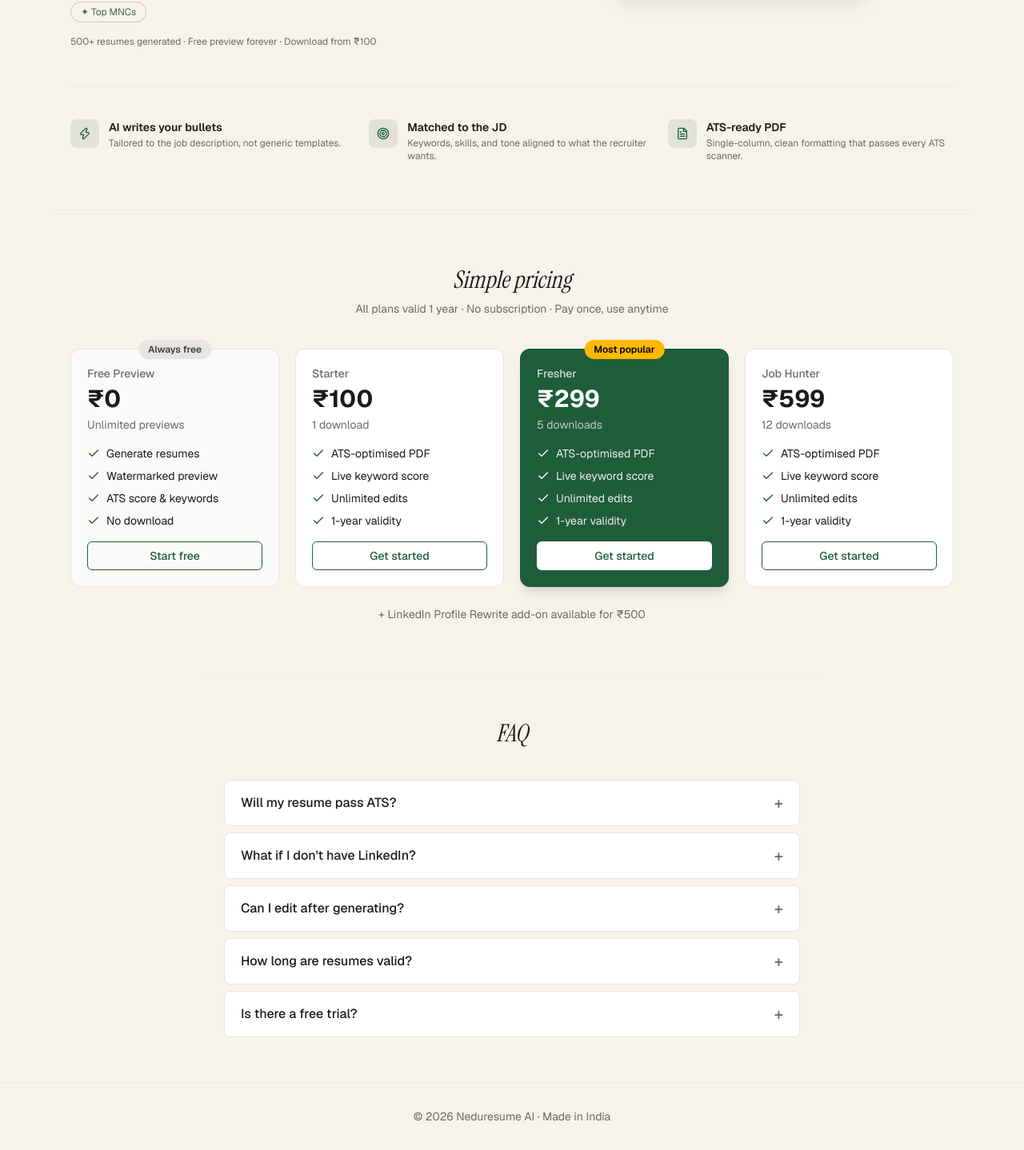
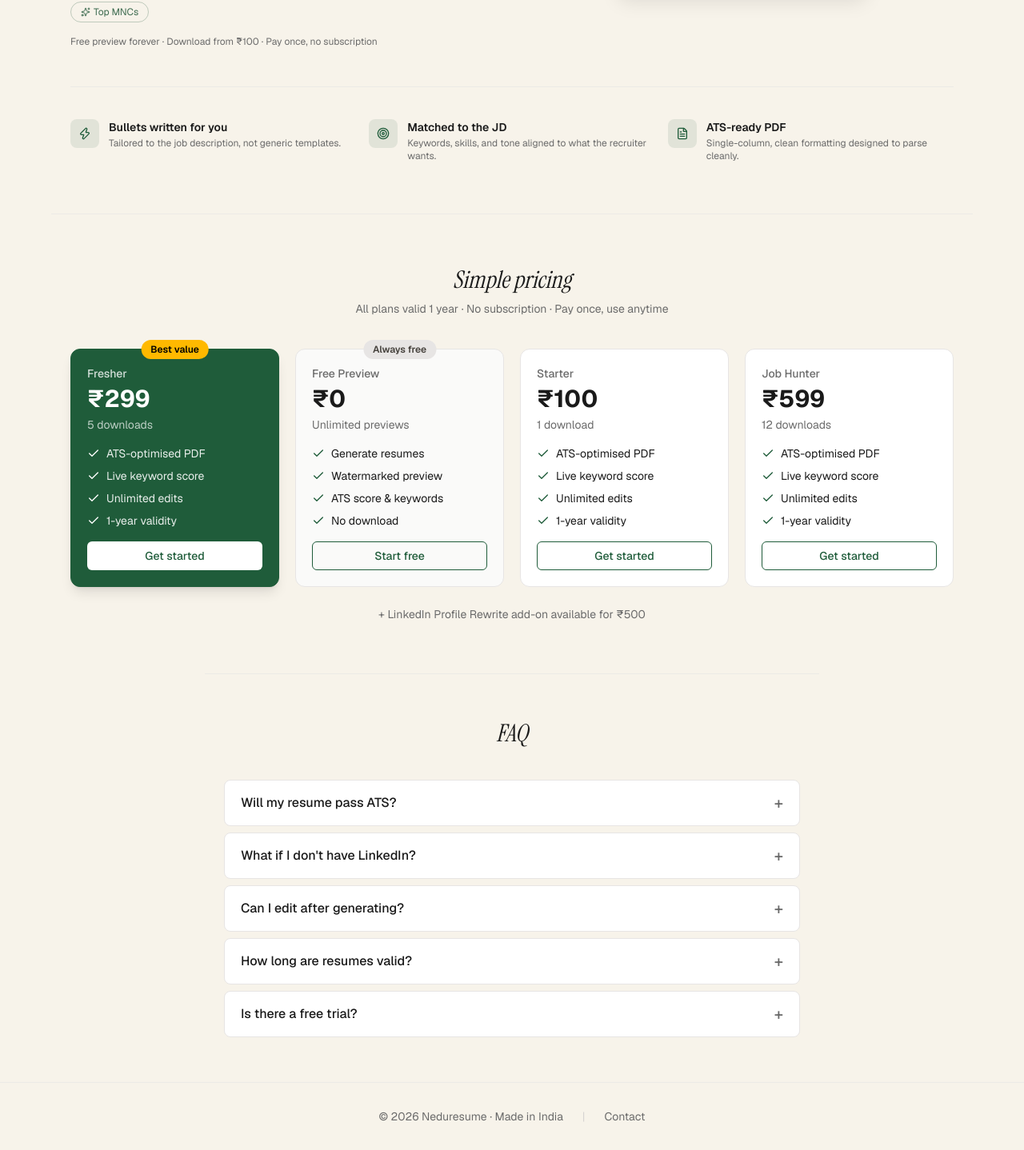
Before and after one commit to rogervineeth-cloud/Vineeth, a Next.js app: page / in a window 1280 px wide. Shown: the part 598-2036 px from the top of the page at 80% size. Built offline with nearby package versions, Linux system fonts and the light colour scheme; no server answers; the database is empty.

Commit message:
fix(landing): homepage audit fixes — mobile hero, ATS copy, badges, footer

```diff
--- a/app/page.tsx
+++ b/app/page.tsx
@@ -5,6 +5,14 @@ import Link from "next/link";
 import { LandingHeader } from "@/components/landing/LandingHeader";
 
 const plans = [
+  {
+    name: "Fresher",
+    price: "₹299",
+    resumes: "5 downloads",
+    popular: true,
+    free: false,
+    features: ["ATS-optimised PDF", "Live keyword score", "Unlimited edits", "1-year validity"],
+  },
   {
     name: "Free Preview",
     price: "₹0",
@@ -22,14 +30,6 @@ const plans = [
     features: ["ATS-optimised PDF", "Live keyword score", "Unlimited edits", "1-year validity"],
   },
   {
-    name: "Fresher",
-    price: "₹299",
-    resumes: "5 downloads",
-    popular: true,
-    free: false,
-    features: ["ATS-optimised PDF", "Live keyword score", "Unlimited edits", "1-year validity"],
-  },
-  {
     name: "Job Hunter",
     price: "₹599",
     resumes: "12 downloads",
@@ -40,38 +40,43 @@ const plans = [
 ];
 
 const faqs = [
-  { q: "Will my resume pass ATS?", a: "Yes. We use single-column, ATS-optimized formatting. Every resume includes a live ATS match score." },
-  { q: "What if I don't have LinkedIn?", a: "Upload your LinkedIn PDF (Settings → Save as PDF on LinkedIn) or build from scratch using the manual form." },
+  { q: "Will my resume pass ATS?", a: "Yes. We use single-column, ATS-optimised formatting. Every resume includes a live ATS match score before you download." },
+  { q: "What if I don't have LinkedIn?", a: "No problem. You can build from scratch using our guided manual form, or upload an existing resume to get started." },
   { q: "Can I edit after generating?", a: "Yes, freely. Re-downloads of the same resume don't count as new credits." },
   { q: "How long are resumes valid?", a: "One year from purchase date." },
-  { q: "Is there a free trial?", a: "Try it free — generate a resume and see the watermarked preview. Download requires a paid pack starting at ₹100." },
+  { q: "Is there a free trial?", a: "Yes. Generate a resume and see the watermarked preview free, forever. Download requires a paid pack starting at ₹100." },
 ];
 
 export default async function Home() {
   const supabase = await createClient();
   const { count } = await supabase.from("resumes").select("*", { count: "exact", head: true });
   const resumeCount = count ?? 0;
-  const resumeCountDisplay = resumeCount < 50 ? "500+" : `${Math.round(resumeCount / 10) * 10}+`;
+  const showResumeCount = resumeCount >= 50;
+  const resumeCountDisplay = showResumeCount ? `${Math.round(resumeCount / 10) * 10}+` : null;
 
   return (
     <div className="min-h-screen bg-[#f7f3ea]">
       <LandingHeader />
 
       {/* Hero */}
-      <section className="max-w-6xl mx-auto px-6 pt-14 pb-16">
+      <section className="max-w-6xl mx-auto px-6 pt-10 sm:pt-14 pb-16">
         <div className="grid grid-cols-1 lg:grid-cols-2 gap-12 items-center">
           {/* Left column */}
           <div>
             <div className="inline-flex items-center gap-2 bg-[#1f5c3a]/10 border border-[#1f5c3a]/25 text-[#1f5c3a] text-xs font-semibold px-3 py-1.5 rounded-full mb-6">
               <Sparkles className="w-3 h-3" />
-              Neduresume AI — The AI Resume Maker
+              The AI Resume Maker, made for India
             </div>
-            <h1 className="font-serif italic text-4xl sm:text-5xl lg:text-[3.25rem] text-[#1a1a1a] leading-[1.15] mb-5">
-              Your AI resume, tailored<br />to your dream job —<br />
-              <span className="text-[#1f5c3a]">built to get you hired.</span>
+            {/* Mobile headline (shorter, fewer line breaks) */}
+            <h1 className="font-serif text-[2.25rem] text-[#1a1a1a] leading-[1.15] mb-5 sm:hidden">
+              Your AI resume,<br />tailored to land<br /><span className="text-[#1f5c3a]">your dream job.</span>
+            </h1>
+            {/* Desktop / tablet headline */}
+            <h1 className="hidden sm:block font-serif italic text-4xl sm:text-5xl lg:text-[3.25rem] text-[#1a1a1a] leading-[1.15] mb-5">
+              Your AI resume, tailored<br />to your dream job —<br /><span className="text-[#1f5c3a]">built to get you hired.</span>
             </h1>
             <p className="text-[#6b6b6b] text-base sm:text-lg max-w-lg mb-8 leading-relaxed">
-              Paste a job description. Neduresume AI reads it, matches your profile, and crafts a resume that gets you shortlisted at the world's leading firms — ATS-ready, every time.
+              Paste a job description. Neduresume reads it, matches your profile, and crafts a resume tailored to the role you're applying for — ATS-optimised on every download.
             </p>
             {/* Two-path CTAs */}
             <div className="flex flex-col sm:flex-row gap-3 mb-8">
@@ -84,14 +89,16 @@ export default async function Home() {
             </div>
             {/* Trust strip */}
             <div className="flex flex-wrap gap-2 mb-4">
-              <span className="text-xs rounded-full border border-[#3d6b4f]/30 text-[#3d6b4f] px-3 py-1">✦ ATS-optimised</span>
-              <span className="text-xs rounded-full border border-[#3d6b4f]/30 text-[#3d6b4f] px-3 py-1">✦ LinkedIn</span>
-              <span className="text-xs rounded-full border border-[#3d6b4f]/30 text-[#3d6b4f] px-3 py-1">✦ Naukri</span>
-              <span className="text-xs rounded-full border border-[#3d6b4f]/30 text-[#3d6b4f] px-3 py-1">✦ Monster</span>
-              <span className="text-xs rounded-full border border-[#3d6b4f]/30 text-[#3d6b4f] px-3 py-1">✦ Indeed</span>
-              <span className="text-xs rounded-full border border-[#3d6b4f]/30 text-[#3d6b4f] px-3 py-1">✦ Top MNCs</span>
+              {["ATS-optimised", "LinkedIn", "Naukri", "Monster", "Indeed", "Top MNCs"].map((label) => (
+                <span key={label} className="inline-flex items-center gap-1 text-xs rounded-full border border-[#3d6b4f]/30 text-[#3d6b4f] px-3 py-1">
+                  <Sparkles className="w-3 h-3" />
+                  {label}
+                </span>
+              ))}
             </div>
-            <p className="text-xs text-[#6b6b6b]">{resumeCountDisplay} resumes generated · Free preview forever · Download from ₹100</p>
+            <p className="text-xs text-[#6b6b6b]">
+              {showResumeCount ? `${resumeCountDisplay} resumes generated · ` : ""}Free preview forever · Download from ₹100 · Pay once, no subscription
+            </p>
           </div>
 
           {/* Right column — resume mockup */}
@@ -125,7 +132,7 @@ export default async function Home() {
                 </div>
                 <div className="mt-4 flex items-center gap-1.5 text-[10px] text-[#6b6b6b]">
                   <Sparkles className="w-3 h-3 text-[#1f5c3a]" />
-                  ✦ Generated by Neduresume AI in 12s
+                  Generated by Neduresume in 12s
                 </div>
               </div>
             </div>
@@ -139,7 +146,7 @@ export default async function Home() {
               <Zap className="w-4 h-4 text-[#1f5c3a]" />
             </div>
             <div>
-              <p className="font-semibold text-sm text-[#1a1a1a]">AI writes your bullets</p>
+              <p className="font-semibold text-sm text-[#1a1a1a]">Bullets written for you</p>
               <p className="text-xs text-[#6b6b6b] mt-0.5">Tailored to the job description, not generic templates.</p>
             </div>
           </div>
@@ -158,7 +165,7 @@ export default async function Home() {
             </div>
             <div>
               <p className="font-semibold text-sm text-[#1a1a1a]">ATS-ready PDF</p>
-              <p className="text-xs text-[#6b6b6b] mt-0.5">Single-column, clean formatting that passes every ATS scanner.</p>
+              <p className="text-xs text-[#6b6b6b] mt-0.5">Single-column, clean formatting designed to parse cleanly.</p>
             </div>
           </div>
         </div>
@@ -169,9 +176,12 @@ export default async function Home() {
         <h2 className="font-serif italic text-3xl text-[#1a1a1a] text-center mb-2">Simple pricing</h2>
         <p className="text-center text-[#6b6b6b] mb-10 text-sm">All plans valid 1 year · No subscription · Pay once, use anytime</p>
         <div className="grid grid-cols-1 sm:grid-cols-2 lg:grid-cols-4 gap-5">
-          {plans.map((plan) => (
-            <div key={plan.name} className={`relative rounded-xl border p-5 flex flex-col gap-4 ${plan.popular ? "border-[#1f5c3a] bg-[#1f5c3a] text-white shadow-lg" : plan.free ? "border-stone-200 bg-stone-50" : "border-stone-200 bg-white"}`}>
-              {plan.popular && <span className="absolute -top-3 left-1/2 -translate-x-1/2 bg-amber-400 text-black text-xs font-semibold px-3 py-1 rounded-full whitespace-nowrap">Most popular</span>}
+          {plans.map((plan, idx) => (
+            <div
+              key={plan.name}
+              className={`relative rounded-xl border p-5 flex flex-col gap-4 ${plan.popular ? "border-[#1f5c3a] bg-[#1f5c3a] text-white shadow-lg" : plan.free ? "border-stone-200 bg-stone-50" : "border-stone-200 bg-white"} ${idx === 0 ? "mt-3 sm:mt-0" : ""}`}
+            >
+              {plan.popular && <span className="absolute -top-3 left-1/2 -translate-x-1/2 bg-amber-400 text-black text-xs font-semibold px-3 py-1 rounded-full whitespace-nowrap">Best value</span>}
               {plan.free && <span className="absolute -top-3 left-1/2 -translate-x-1/2 bg-stone-200 text-stone-700 text-xs font-semibold px-3 py-1 rounded-full whitespace-nowrap">Always free</span>}
               <div>
                 <p className={`text-sm font-medium mb-1 ${plan.popular ? "text-white/80" : "text-[#6b6b6b]"}`}>{plan.name}</p>
@@ -212,8 +222,12 @@ export default async function Home() {
       </section>
 
       {/* Footer */}
-      <footer className="border-t border-stone-200/60 py-8 text-center text-sm text-[#6b6b6b]">
-        © 2026 Neduresume AI · Made in India
+      <footer className="border-t border-stone-200/60 py-8 px-6 text-center text-sm text-[#6b6b6b]">
+        <div className="flex flex-col sm:flex-row items-center justify-center gap-3 sm:gap-6">
+          <span>© 2026 Neduresume · Made in India</span>
+          <span className="hidden sm:inline text-stone-300">|</span>
+          <a href="mailto:rogervineeth@gmail.com" className="hover:text-[#1a1a1a] transition-colors">Contact</a>
+        </div>
       </footer>
     </div>
   );
```
